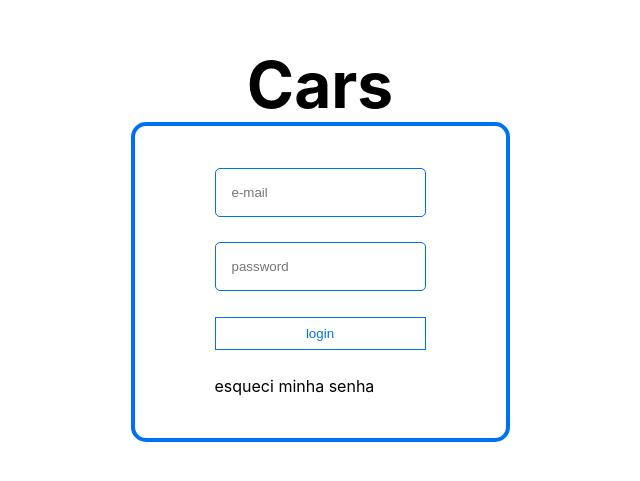
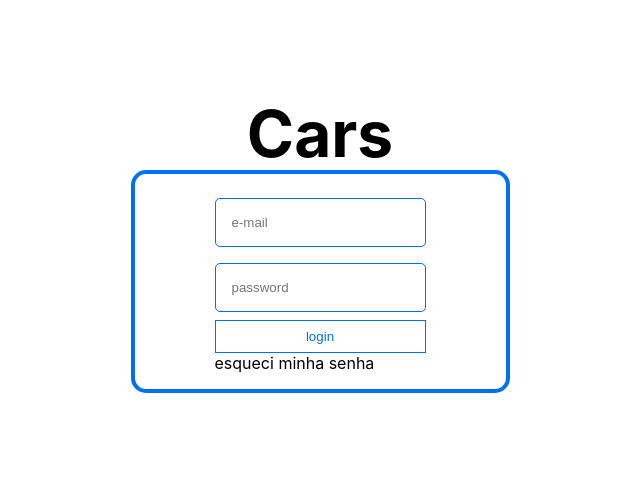
Before and after one commit to josuesantos1/cars-front, a Next.js app: page /login in a window 1280 px wide. Shown: the part 155-636 px from the top of the page, without its empty margins (320-960 px from the left). Built offline with nearby package versions, Linux system fonts and the light colour scheme.

Commit message:
[styles] (form) change fixed height to margin child

```diff
--- a/styles/Home.module.css
+++ b/styles/Home.module.css
@@ -33,7 +33,6 @@
   flex-direction: column;
   justify-content: space-evenly;
 
-  height: 40vh;
   padding: 1rem 5rem;
 
   border: 0.25em solid #0070f3;
@@ -42,6 +41,7 @@
 
 .form input {
   padding: 1rem;
+  margin: 0.5rem 0;
 
   color: #0070f3;
 
```
